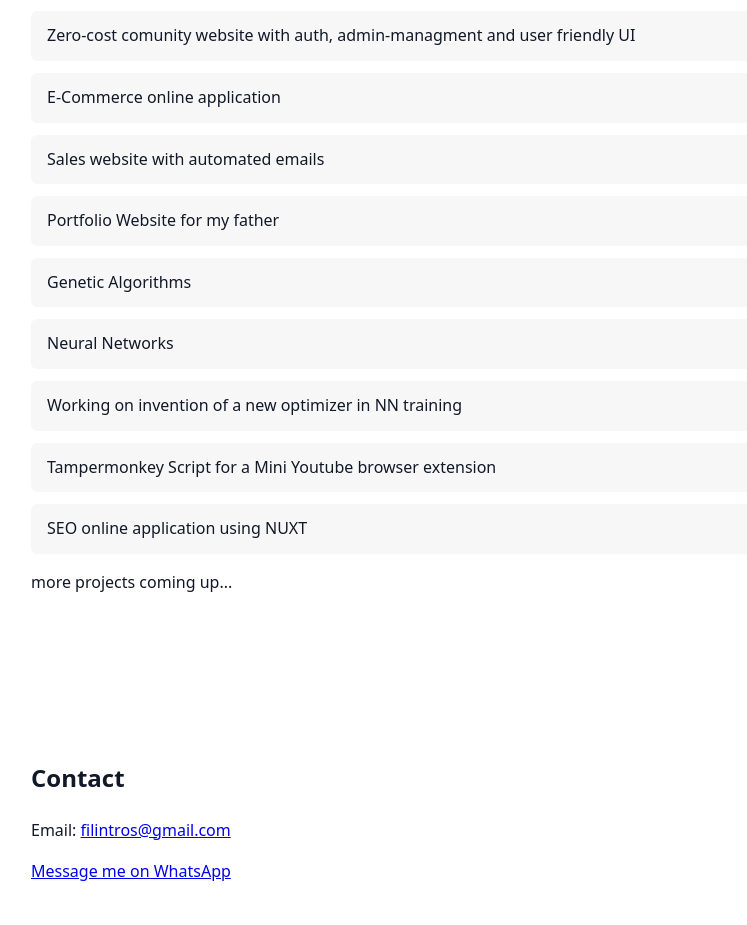
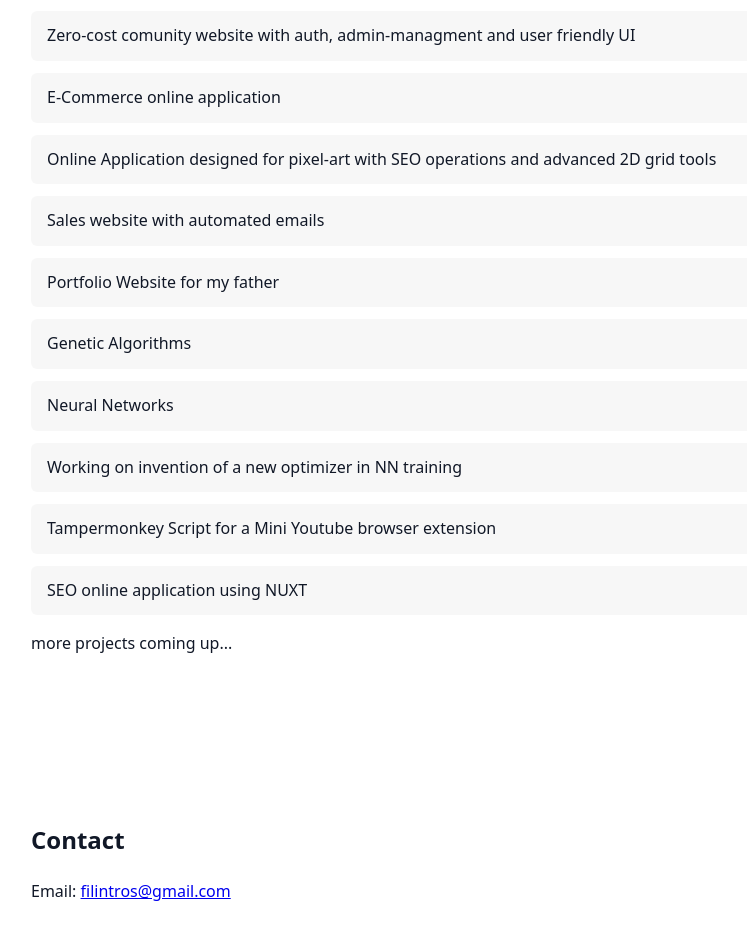
Before and after one commit to ThorSonOfThors/FilipZdravkovic, a Vue app in the folder my-portfolio/: page / in a window 1280 px wide. Shown: the part 1660-2585 px from the top of the page, without its empty margins (91-838 px from the left). Built offline with nearby package versions, Linux system fonts and the light colour scheme.

Commit message:
New project added
.

```diff
--- a/my-portfolio/src/components/ProjectsSection.vue
+++ b/my-portfolio/src/components/ProjectsSection.vue
@@ -9,6 +9,12 @@ const projects = [
     name: 'E-Commerce online application ',
     url: 'https://github.com/ThorSonOfThors/Batik-Shop.git'
   },
+
+  {
+    name: 'Online Application designed for pixel-art with SEO operations and advanced 2D grid tools ',
+    url: 'https://artofpixels.vercel.app/'
+  },
+
   {
     name: 'Sales website with automated emails',
     url: 'https://github.com/ThorSonOfThors/TintorSajt.git'
```
